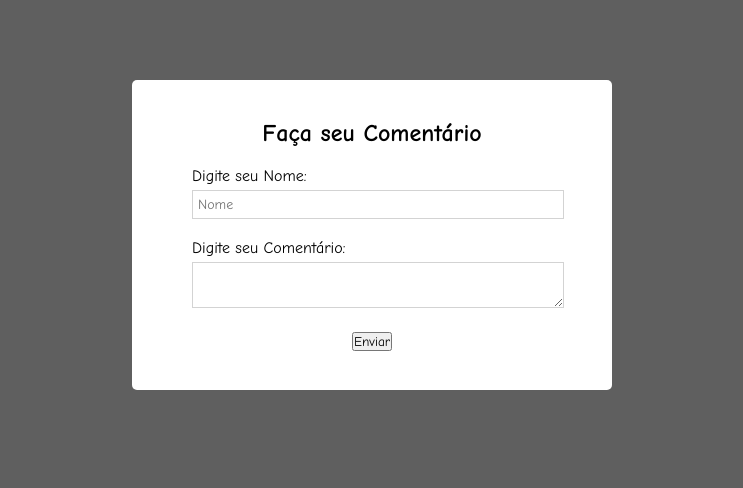
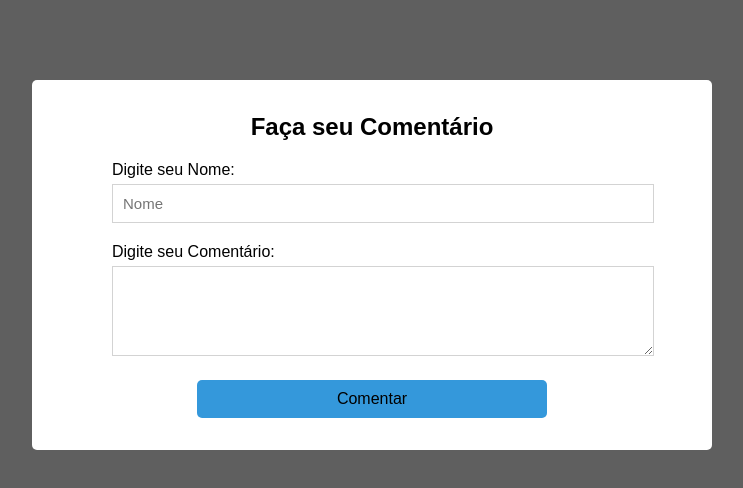
Before and after one commit to LuisBraga31/projetoComentarios.github.io, a plain HTML site: page index.html in a window 1280 px wide. Shown: the whole page, without its empty margins (268-1011 px from the left). Drawn offline with Linux system fonts and the light colour scheme.

Commit message:
Configurando o estilo do formulario

```diff
--- a/css/style.css
+++ b/css/style.css
@@ -1,7 +1,7 @@
 * {
     padding: 0;
     margin: 0;
-    font-family: 'Comic Sans MS', sans-serif;
+    font-family: 'Arial', sans-serif;
 }
 
 body {
@@ -13,8 +13,8 @@ body {
 }
 
 .form-comentario {
-    width: 450px;
-    height: 280px;
+    width: 650px;
+    height: 340px;
     border-radius: 5px;
     background-color: white;
     padding: 15px;
@@ -42,13 +42,11 @@ body {
     gap: 5px;
 }
 
-.input
-
 .form-input input, textarea{
     width: 100%;
-    padding: 5px;
+    padding: 10px;
     border: 1px solid lightgray;
-    font-size: 14px;
+    font-size: 15px;
 }
 
 .form-input input:focus {
@@ -60,3 +58,22 @@ body {
     outline: none;
     border: 1px solid gray;
 }
+
+.botao button {
+    width: 350px;
+    border-color: #3498db;
+    border-style: none;
+    color: #000;
+    border-radius: 5px;
+    padding: 10px;
+    background-color: #3498db;
+    transition: 0.4s;
+    cursor: pointer;
+    font-size: 1em;
+}
+
+.botao button:hover {
+    outline: none;
+    font-weight: bold;
+    transform: scale(1.1);
+}
--- a/index.html
+++ b/index.html
@@ -20,7 +20,7 @@
                 <label>
                     Digite seu Nome:
                     <div class="form-input">
-                      <input id="inputName" type="text" placeholder="Nome" required minlength="6">
+                      <input id="inputName" type="text" placeholder="Nome" required minlength="3">
                     </div>
                   </label>
             </div>
@@ -29,13 +29,13 @@
                 <label>
                     Digite seu Comentário:
                     <div class="form-input">
-                      <textarea id="inputComent" type="text" placeholder="Comentario" required minlength="8"> </textarea>
+                      <textarea id="inputComent" type="text" rows="4"required minlength="8"></textarea>
                     </div>
                 </label>
             </div>
 
             <div class="botao">
-                <button id="buttonSend"> Enviar </button>
+                <button id="buttonSend"> Comentar </button>
             </div>
 
         </div>
```
